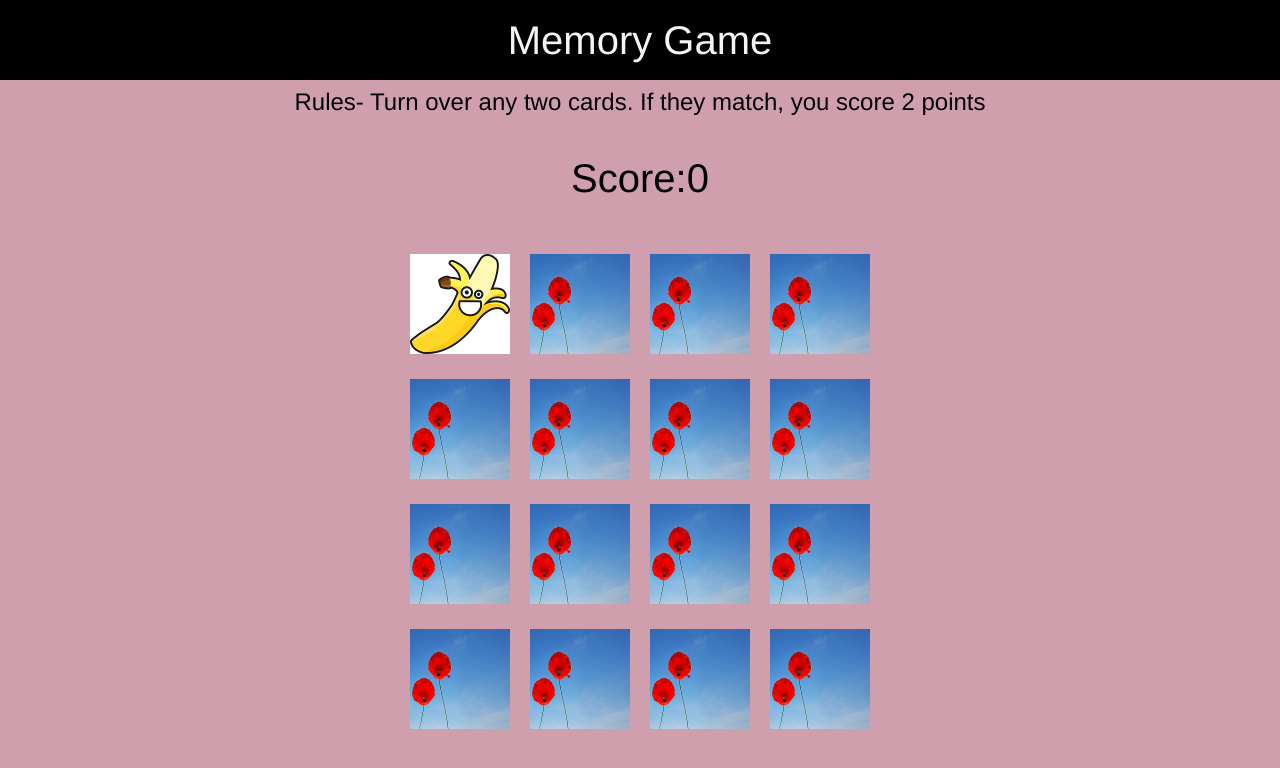
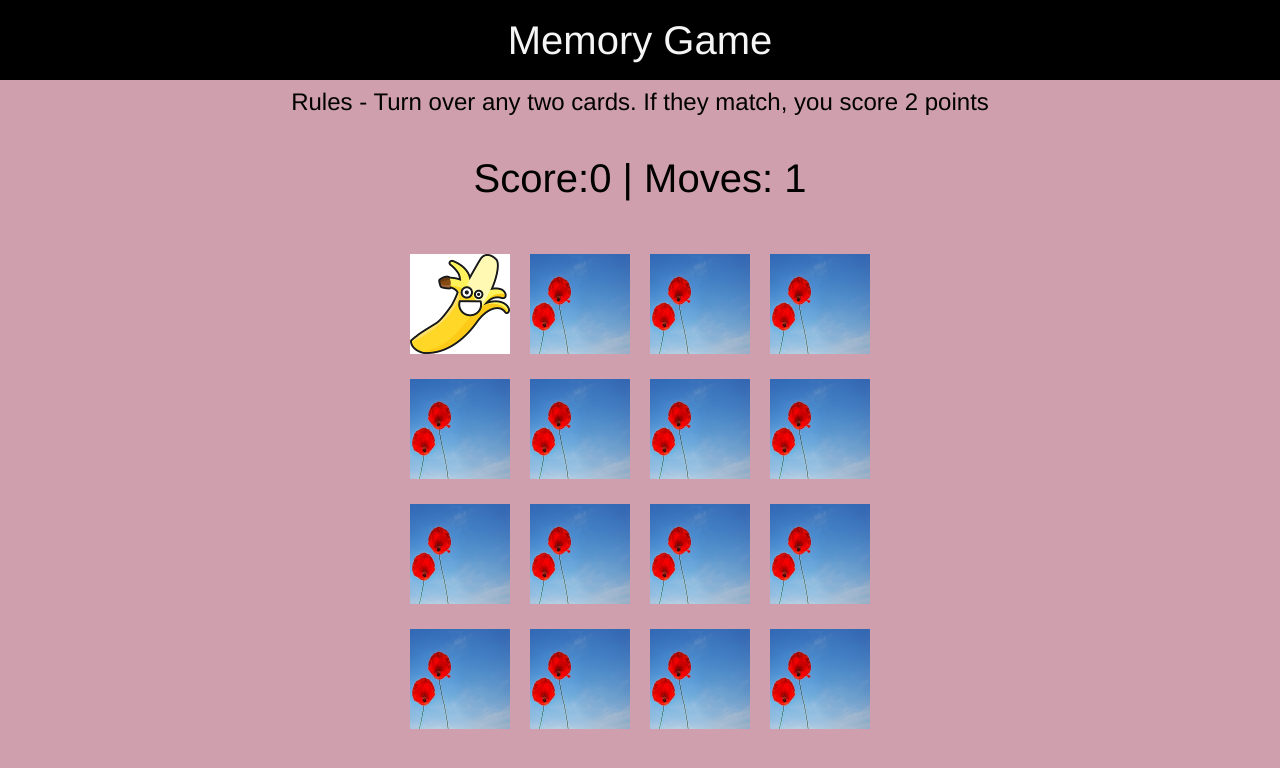
Before and after one commit to rupali-talele/Memory-Game, a plain HTML site: page index.html in a window 1280 px wide. Both pictures are taken after a click on the picture 460 px from the left and 303 px from the top of the page. Drawn offline with Linux system fonts and the light colour scheme.

Commit message:
Added move count

```diff
--- a/app.js
+++ b/app.js
@@ -72,12 +72,14 @@ document.addEventListener("DOMContentLoaded", () => {
 
   const grid = document.querySelector(".grid");
   const score = document.querySelector("#score");
+  const moves = document.querySelector("#moves");
   const over = document.querySelector(".over");
   const container = document.querySelector(".container");
   var cardsChosenName = [];
   var cardsChosenId = [];
   var cardsWon = [];
   var cardCount = 0;
+  var MoveCount = 0;
 
   // create board for memory game
   function createBoard() {
@@ -128,9 +130,11 @@ document.addEventListener("DOMContentLoaded", () => {
     console.log(cardsChosenName);
     cardsChosenId.push(cardId);
     console.log(cardsChosenId);
+    MoveCount += 1;
     this.setAttribute("src", CardArray[cardId].img);
     if (cardsChosenName.length === 2) {
       setTimeout(checkForMatch, 500);
     }
+    moves.innerHTML = MoveCount;
   }
 });
--- a/index.html
+++ b/index.html
@@ -10,10 +10,10 @@
     <div class="container">
       <div class="header"><p>Memory Game</p></div>
       <div class="rules">
-        Rules- Turn over any two cards. If they match, you score 2 points
+        Rules - Turn over any two cards. If they match, you score 2 points
       </div>
       <div class="container-item">
-        <p>Score:<span id="score">0</span></p>
+        <p>Score:<span id="score">0</span> | Moves: <span id="moves">0</span></span></p>
       </div>
       <div class="container-item">
         <div class="grid">
```
